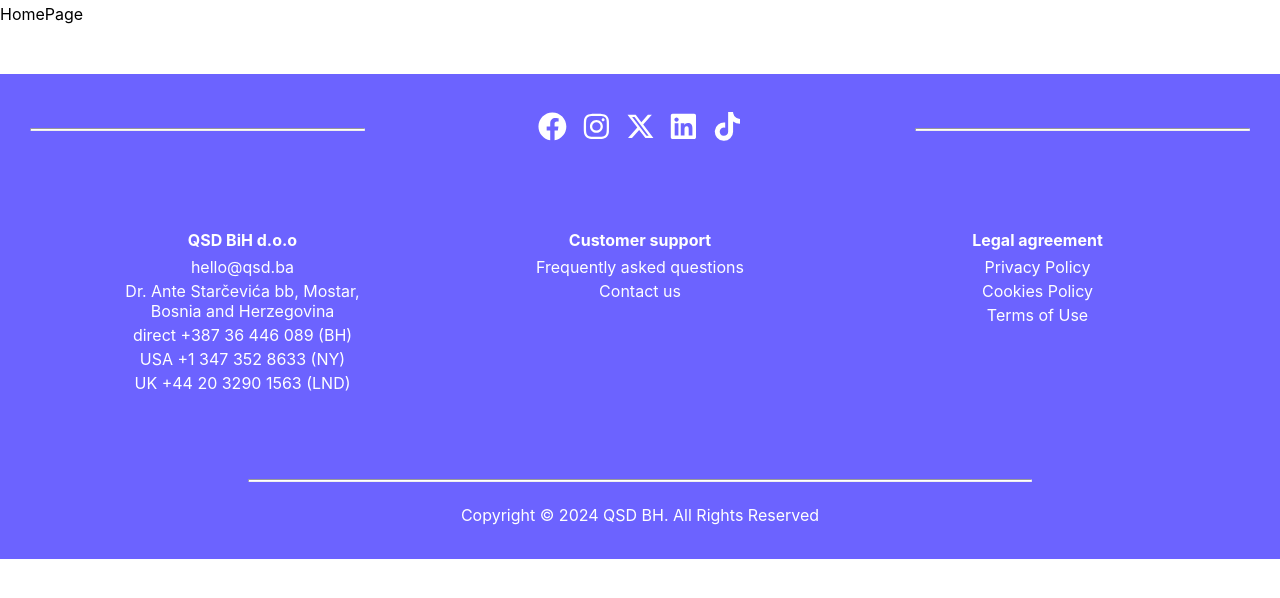
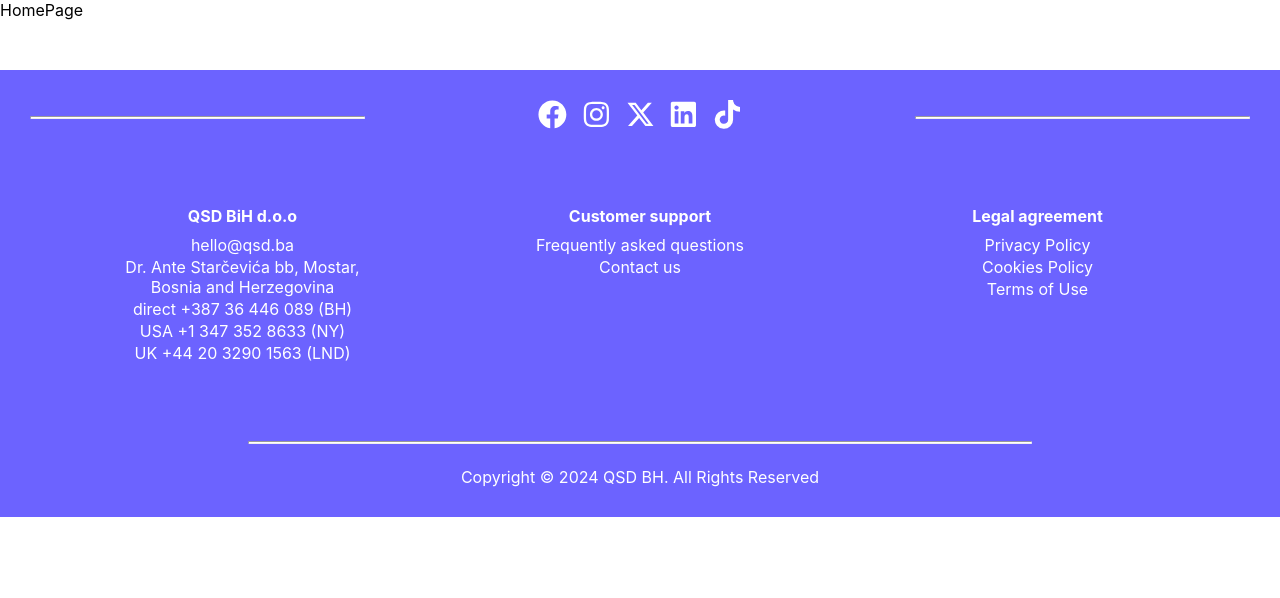
Before and after one commit to hrvlionME/QSD24-frontend, a React (Create React App) app: page / in a window 1280 px wide. Shown: the top 598 px of the page. Built offline with nearby package versions, Linux system fonts and the light colour scheme.

Commit message:
Fixed margins

```diff
--- a/src/components/Footer/Footer.module.css
+++ b/src/components/Footer/Footer.module.css
@@ -6,9 +6,6 @@
     flex-direction: column;
     align-items: center;
     padding: 30px;
-}
-div {
-    margin: 4px 0;
 }
 .align {
     display: flex;
@@ -43,6 +40,9 @@ hr {
 }
 .infoColumn {
     width: 270px;
+    display: flex;
+    flex-direction: column;
+    gap: 2px;
 }
 .link {
     color: white;
```
